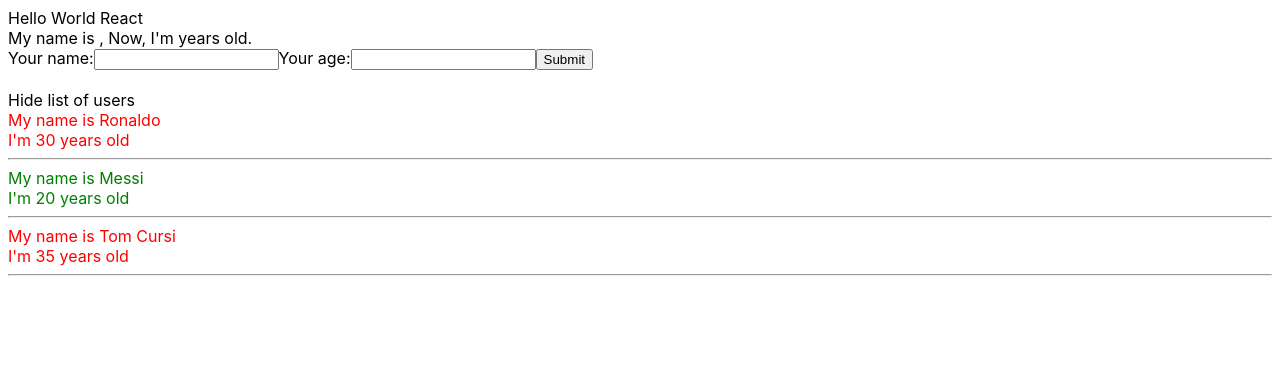
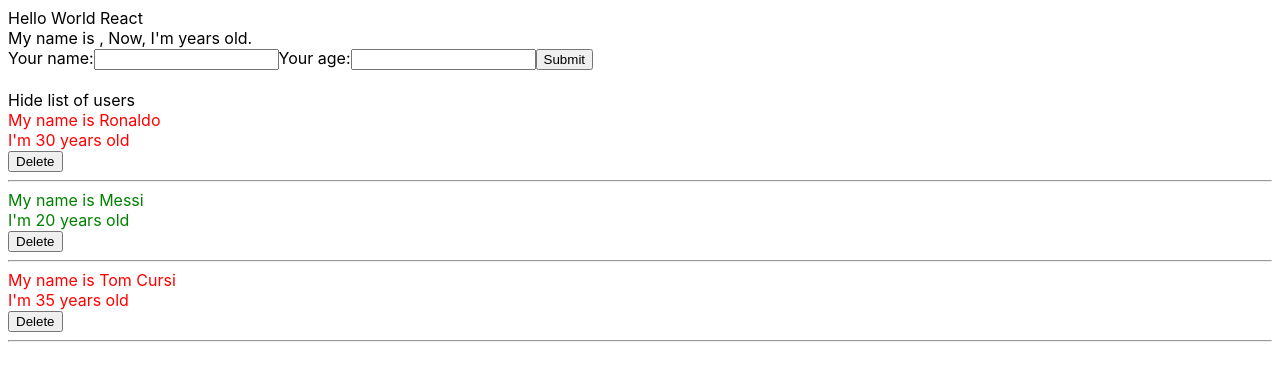
Before and after one commit to thanhcao259/base-react-redux, a React (Create React App) app: page / in a window 1280 px wide. Shown: the top 380 px of the page. Built offline with nearby package versions, Linux system fonts and the light colour scheme.

Commit message:
Delete item using props()

```diff
--- a/src/components/DisplayInfor.js
+++ b/src/components/DisplayInfor.js
@@ -1,5 +1,7 @@
 import React from "react";
-import '../style/DisplayInfor.scss'
+import '../style/DisplayInfor.scss';
+import logo from './../logo.svg';
+
 class DisplayInfor extends React.Component {
 
     state = {
@@ -32,6 +34,7 @@ class DisplayInfor extends React.Component {
                             className={+item.age > 28 ? "red" : "green"}>
                             <div>My name is {item.name}</div>
                             <div>I'm {item.age} years old</div>
+                            <button onClick={()=>this.props.handleDelUser(item)} >Delete</button>
                             <hr />
                         </div>
                         )
@@ -44,4 +47,37 @@ class DisplayInfor extends React.Component {
     }
 }
 
+// const DisplayInfor = () => {
+//         /**
+//          * DESTRUCTURE CODE
+//          */
+//         // const {age, name} = this.props;
+//     const { listUser } = this.props;
+//     return (
+//         <div className="display-infor-container">
+//             <div>
+//                 <span onClick={() => { this.handleShowHide() }}>
+//                     {this.state.isShow ? "Hide " : "Show "}list of users</span>
+//             </div>
+//             { this.state.isShow &&
+//             <div>
+//                 {listUser.map((item, index) => {
+
+//                     return (
+//                     <div key={item.id}
+//                         className={+item.age > 28 ? "red" : "green"}>
+//                         <div>My name is {item.name}</div>
+//                         <div>I'm {item.age} years old</div>
+//                         <button onClick={()=>this.props.handleDelUser(item)} >Delete</button>
+//                         <hr />
+//                     </div>
+//                     )
+//                 })}
+//             </div>
+
+//             }
+//         </div>
+//     )
+// }
+
 export default DisplayInfor;
--- a/src/components/MyComponent.js
+++ b/src/components/MyComponent.js
@@ -13,15 +13,24 @@ class MyComponent extends React.Component {
     }
 
     handleAddNewUser = (newObj) => {
-        console.log(newObj);
         /** USING SPEARD SHEET
          * to insert new obj to existing list
          * 1. setState({}) for existing list
          */
         this.setState({
             listUser:
-                [...this.state.listUser, newObj]
+                [newObj, ...this.state.listUser]
         })
+    }
+
+    handleDelUser = (existObj) => {
+        // console.log('>>>extObj', existObj);
+        let listUserClone = this.state.listUser;
+        listUserClone = listUserClone.filter((item)=>
+            item.id  !== existObj.id)
+        this.setState({
+            listUser: listUserClone
+        });
     }
     render() {
 
@@ -43,6 +52,7 @@ class MyComponent extends React.Component {
                 <br/>
                 {/* <DisplayInfor name={"Messi"} age={40}/> */}
                 <DisplayInfor listUser={this.state.listUser}
+                    handleDelUser={this.handleDelUser}
                     />
             </div>
         )
--- a/src/style/DisplayInfor.scss
+++ b/src/style/DisplayInfor.scss
@@ -1,9 +1,12 @@
-
-.display-infor-container{
+.display-infor-container {
+  img {
+    width: 20vw;
+    height: 20vh;
+  }
   .red {
     color: red;
   }
   .green {
-    color: green
+    color: green;
   }
 }
```
